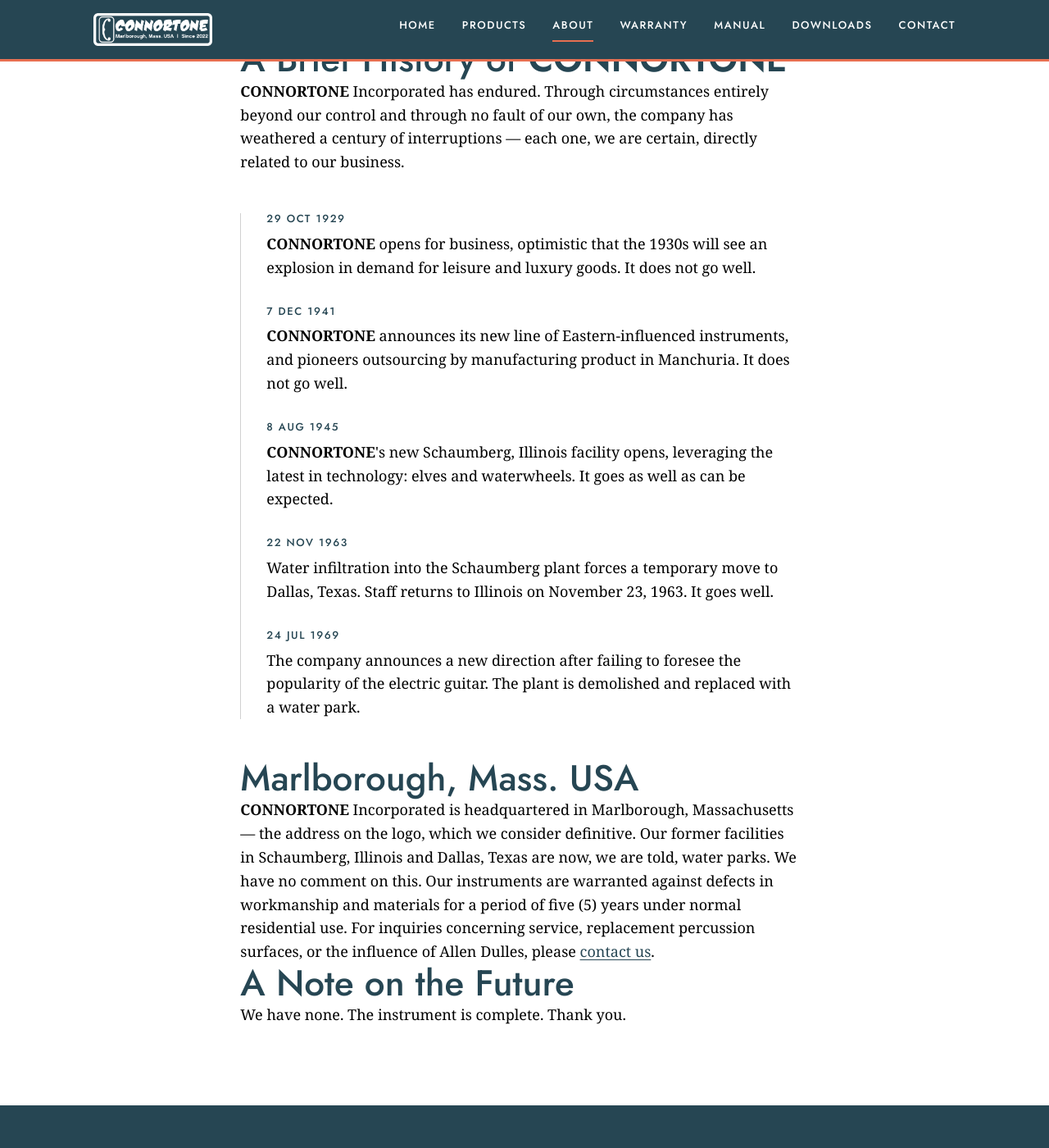
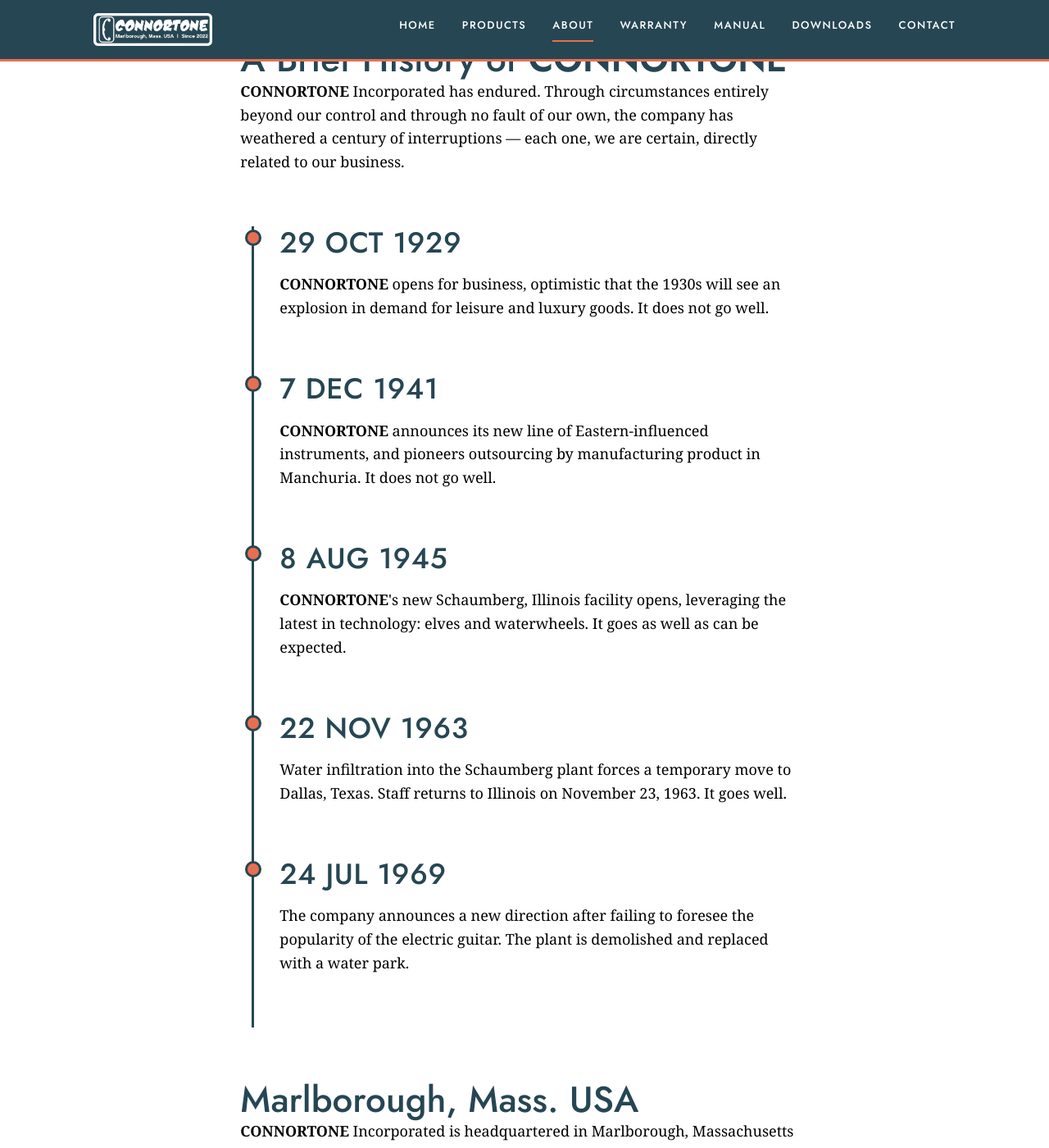
Before and after one commit to nconnor/connortone, a Jekyll site: the page built from about.md, in a window 1280 px wide and 1400 px high, scrolled down 1049 px. Shown: the whole window at 82% size. Built offline with Jekyll 4.4.1, drawn with Linux system fonts in a browser that asks for light colours.

Commit message:
Saul Bass timeline + cleanup: bold geometric nodes, poster-scale dates, purge retired colors, fix 4px token
Timeline (Saul Bass treatment):
- 3px ink bar replaces 1px hairline (poster spine, not margin rule)
- Coral geometric nodes (20px circles, ink-ringed) on the bar
- Dates scaled to 35px display (poster headline, not 13px label)
- Each entry is a mini-poster moment with 64px spacing
- Event text capped at 68ch measure

Cleanup:
- Retired colors (ochre #F4A261, teal-green #2A9D8F, brass #C5A059) removed from
  CSS custom properties and SCSS variables — zero active usages remain
- 4px spacing token (--sp-1) removed — replaced 2 usages with 8px (--sp-2)
- Added 128px step (--sp-9) for hero breathing room

```diff
--- a/_sass/_components.scss
+++ b/_sass/_components.scss
@@ -66,7 +66,7 @@
   color: var(--color-accent); // coral — the one action per viewport
   text-decoration: none;
   border-bottom: 2px solid var(--color-accent);
-  padding-bottom: var(--sp-1); // 4px
+  padding-bottom: var(--sp-2); // 8px
   transition: color var(--transition);
 }
 
@@ -85,7 +85,7 @@
   font-size: var(--fs-label); // 13px
   text-transform: uppercase;
   letter-spacing: var(--ls-label);
-  padding: var(--sp-1) var(--sp-3); // 4px 16px
+  padding: var(--sp-2) var(--sp-3); // 8px 16px
   border: 1px solid currentColor;
   border-radius: 0;
 }
@@ -512,53 +512,78 @@
 }
 
 // ---- Timeline (about page) — type-only, no dots --------------------
-// Per @art-director ruling: structure carried by type alone.
-// Hairline left rule, dates in teal Jost caps, events in serif body.
+// ---- Timeline — Saul Bass treatment ---------------------------------------
+// Each entry is a mini-poster: large date as headline, geometric node,
+// event text in serif, punchline gets visual weight.
+// The seriousness of the frame makes the rotten-porch-board payload land.
+
 .timeline {
   list-style: none;
   padding: 0;
-  margin: var(--sp-6) 0; // 48px
+  margin: var(--sp-7) 0; // 64px
   position: relative;
 }
 
-// 1px vertical hairline rule at left
+// 3px ink bar — bold, not hairline. This is a poster spine, not a margin rule.
 .timeline::before {
   content: "";
   position: absolute;
-  left: 0;
+  left: 14px;
   top: 0;
   bottom: 0;
-  width: var(--rule-w-hair); // 1px hairline
-  background: var(--color-rule); // rgba(0,0,0,0.18)
+  width: 3px;
+  background: var(--color-primary); // ink teal
 }
 
 .timeline-entry {
   position: relative;
-  padding: 0 0 0 var(--sp-5); // 32px left indent, no bottom padding
-  margin-bottom: var(--sp-5); // 32px between entries — proximity grouping
+  padding: 0 0 var(--sp-7) var(--sp-6); // 64px bottom, 48px left indent
+  margin-bottom: 0;
 }
 
-// NO ::before pseudo-element — no dots, no circles, no icons.
-// The type hierarchy alone carries the structure.
+// Geometric node — coral circle with ink ring, sitting on the bar.
+// Bass used bold geometric shapes; a circle is the simplest punch.
+.timeline-entry::before {
+  content: "";
+  position: absolute;
+  left: 6px;
+  top: 4px;
+  width: 20px;
+  height: 20px;
+  background: var(--color-accent); // coral — the one accent moment
+  border: 3px solid var(--color-primary); // ink ring
+  border-radius: 50%;
+  z-index: 1;
+}
 
-// Dates: label style (Jost 500, 13px, UPPERCASE, +0.12em, teal)
+// Dates: display poster headline, not a label.
+// Jost 500, 35px, ink — the date IS the poster.
 .timeline-year {
   font-family: var(--font-display);
   font-weight: 500;
-  font-size: var(--fs-label); // 13px
+  font-size: var(--fs-h3); // 35px — poster headline scale
+  line-height: 1.15;
   text-transform: uppercase;
-  letter-spacing: var(--ls-label); // 0.12em
-  color: var(--color-primary); // teal
+  letter-spacing: 0.02em;
+  color: var(--color-primary); // ink teal
   display: block;
-  margin-bottom: var(--sp-2); // 8px
+  margin-bottom: var(--sp-3); // 16px
 }
 
-// Event text: body serif, flush left beside the rule
+// Event text: serif body, flush left
 .timeline-text {
   font-family: var(--font-body);
   font-size: var(--fs-body); // 18px
   line-height: var(--lh-body); // 1.6
   color: var(--color-text);
+  max-width: var(--measure-ch); // 68ch
+}
+
+// The last sentence — the punchline — gets a poster-line treatment.
+// A 3px coral left rule separates the setup from the payoff.
+// This is the "It goes well." moment — the brevity IS the design.
+.timeline-text strong {
+  font-weight: 600;
 }
 
 // ---- Warranty stamp (§5: 2px maroon border, Jost, rotate −6°) -----
--- a/_sass/_variables.scss
+++ b/_sass/_variables.scss
@@ -18,17 +18,16 @@
 
   --color-teal:        #264653;  // structure: nav, footer, headings, brand rules
   --color-coral:       #E76F51;  // one action per view: CTA, active nav, kicker
-  --color-ochre:       #F4A261;  // hover/warmth secondary
-  --color-teal-green:  #2A9D8F;  // semantic "cool note" (in stock, verified)
-  --color-teal-green-text: #1F7A70;  // darkened for TEXT/borders on white — 5.15:1 AA (raw #2A9D8F fails at 3.32:1)
+  // Retired colours (kept as comments for reference, NOT in active use):
+  // --color-ochre:       #F4A261;
+  // --color-teal-green:  #2A9D8F;
+  // --color-brass:       #C5A059;
   --color-maroon:      #800000;  // warranty stamp device ONLY
-  --color-brass:       #C5A059;  // hardware-detail icons/rules on product pages
   --color-charcoal:    #2C2C2C;  // engraved text / dark UI
 
   // ---- Contrast pairs (§5) — codified, never violate --------------
   --on-teal:        var(--color-white);   // 9.5:1 — white text on teal
   --on-coral:       var(--color-black);   // 6.8:1 — black text on coral (NEVER white 3.1:1)
-  --on-ochre:       var(--color-black);   // 10:1  — black text on ochre
   --on-maroon:      var(--color-white);   // 7.4:1 — white text on maroon
   --on-cream:       var(--color-black);   // 19:1  — black text on cream
 
@@ -38,11 +37,7 @@
   --color-bg-alt:      var(--color-cream);
   --color-primary:     var(--color-teal);     // structure
   --color-accent:      var(--color-coral);     // one action
-  --color-accent-warm: var(--color-ochre);     // hover
-  --color-accent-cool: var(--color-teal-green); // semantic
-  --color-accent-cool-text: var(--color-teal-green-text); // AA-safe text/border variant
   --color-stamp:       var(--color-maroon);
-  --color-hardware:    var(--color-brass);
 
   --color-rule:        rgba(0, 0, 0, 0.18);   // hairline rules (§4: $rule-w-hair)
   --color-rule-brand:  var(--color-teal);      // brand rules (§4: $rule-w)
@@ -81,14 +76,14 @@
   --ls-label:   0.12em;    // +0.12em for ALL CAPS labels
 
   // ---- Spacing (§3) — 8px baseline, tokens $sp-1…$sp-8 ------------
-  --sp-1: 4px;     // inline icon gaps
-  --sp-2: 8px;     // tight element padding
+  --sp-2: 8px;     // tight element padding, inline gaps (was sp-1)
   --sp-3: 16px;    // component internal padding
   --sp-4: 24px;    // gutter (all containers), card padding
   --sp-5: 32px;    // between related blocks (h2 → body)
   --sp-6: 48px;    // between subsections
   --sp-7: 64px;    // between major sections (mobile)
-  --sp-8: 96px;    // between major sections (desktop); product-plate clear margin
+  --sp-8: 96px;    // between major sections (desktop)
+  --sp-9: 128px;   // hero breathing room (desktop)
 
   // ---- Layout (§4) -------------------------------------------------
   --container-max: 1100px;
@@ -128,10 +123,7 @@
 $color-cream:       #F0F0E6;
 $color-teal:        #264653;
 $color-coral:       #E76F51;
-$color-ochre:       #F4A261;
-$color-teal-green:  #2A9D8F;
 $color-maroon:      #800000;
-$color-brass:       #C5A059;
 $color-charcoal:    #2C2C2C;
 
 // Semantic mappings
@@ -140,15 +132,11 @@
 $color-bg-alt:      $color-cream;
 $color-primary:     $color-teal;
 $color-accent:      $color-coral;
-$color-accent-warm: $color-ochre;
-$color-accent-cool: $color-teal-green;
 $color-stamp:       $color-maroon;
-$color-hardware:    $color-brass;
 
 // Contrast pairs (§5)
 $color-on-primary:     $color-white;   // on teal
 $color-on-accent:      $color-black;   // on coral — NEVER white
-$color-on-accent-warm: $color-black;   // on ochre
 $color-on-stamp:       $color-white;   // on maroon
 
 // Rules
@@ -157,9 +145,9 @@
 $rule-w:            3px;
 $rule-w-hair:       1px;
 
-// Spacing (§3)
-$sp-1: 4px;  $sp-2: 8px;  $sp-3: 16px;  $sp-4: 24px;
-$sp-5: 32px; $sp-6: 48px; $sp-7: 64px;  $sp-8: 96px;
+// Spacing (§3) — 8px baseline grid (no 4px step)
+$sp-2: 8px;  $sp-3: 16px; $sp-4: 24px;
+$sp-5: 32px; $sp-6: 48px; $sp-7: 64px;  $sp-8: 96px;  $sp-9: 128px;
 
 // Layout
 $container-max:  1100px;
```
